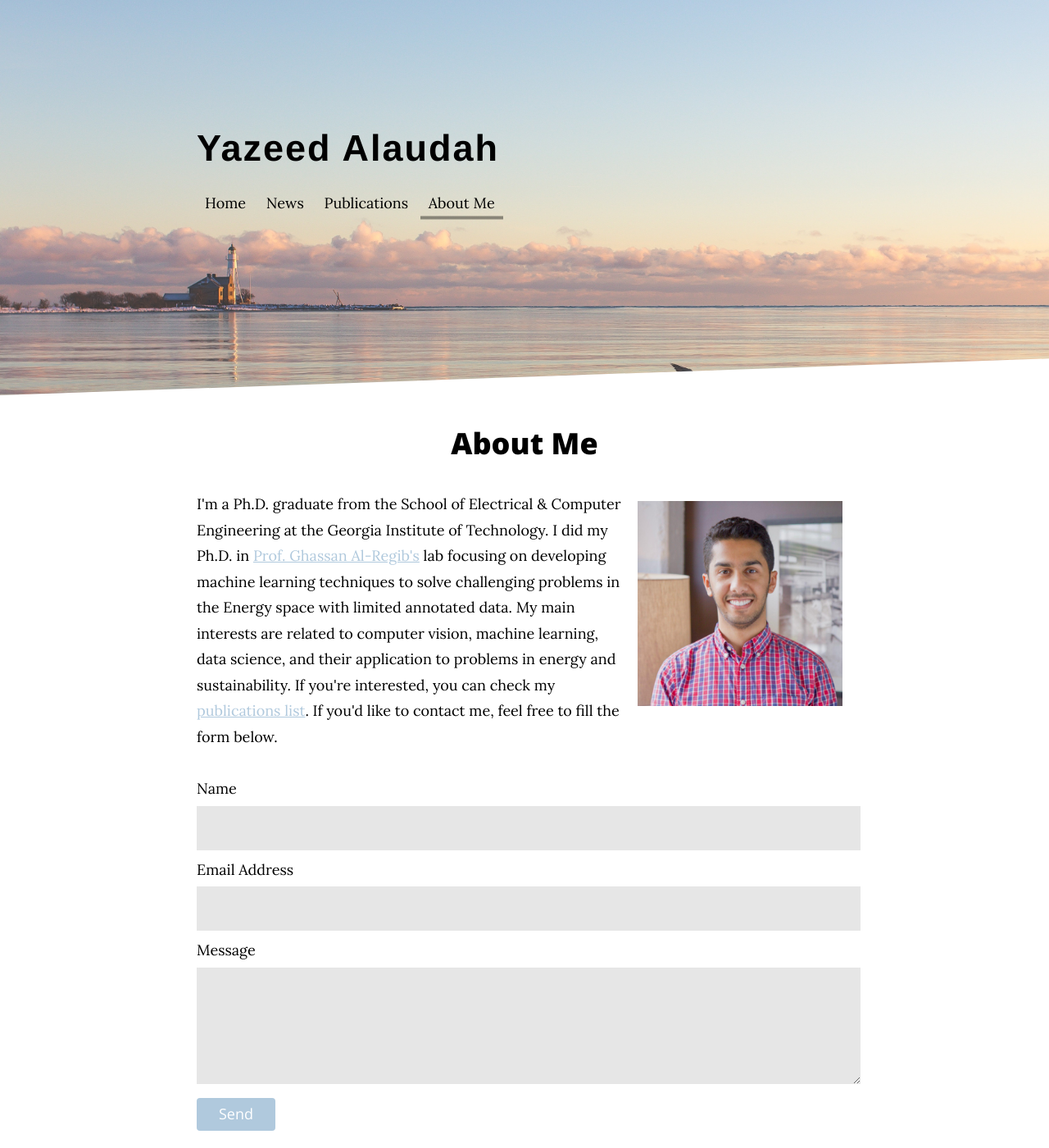
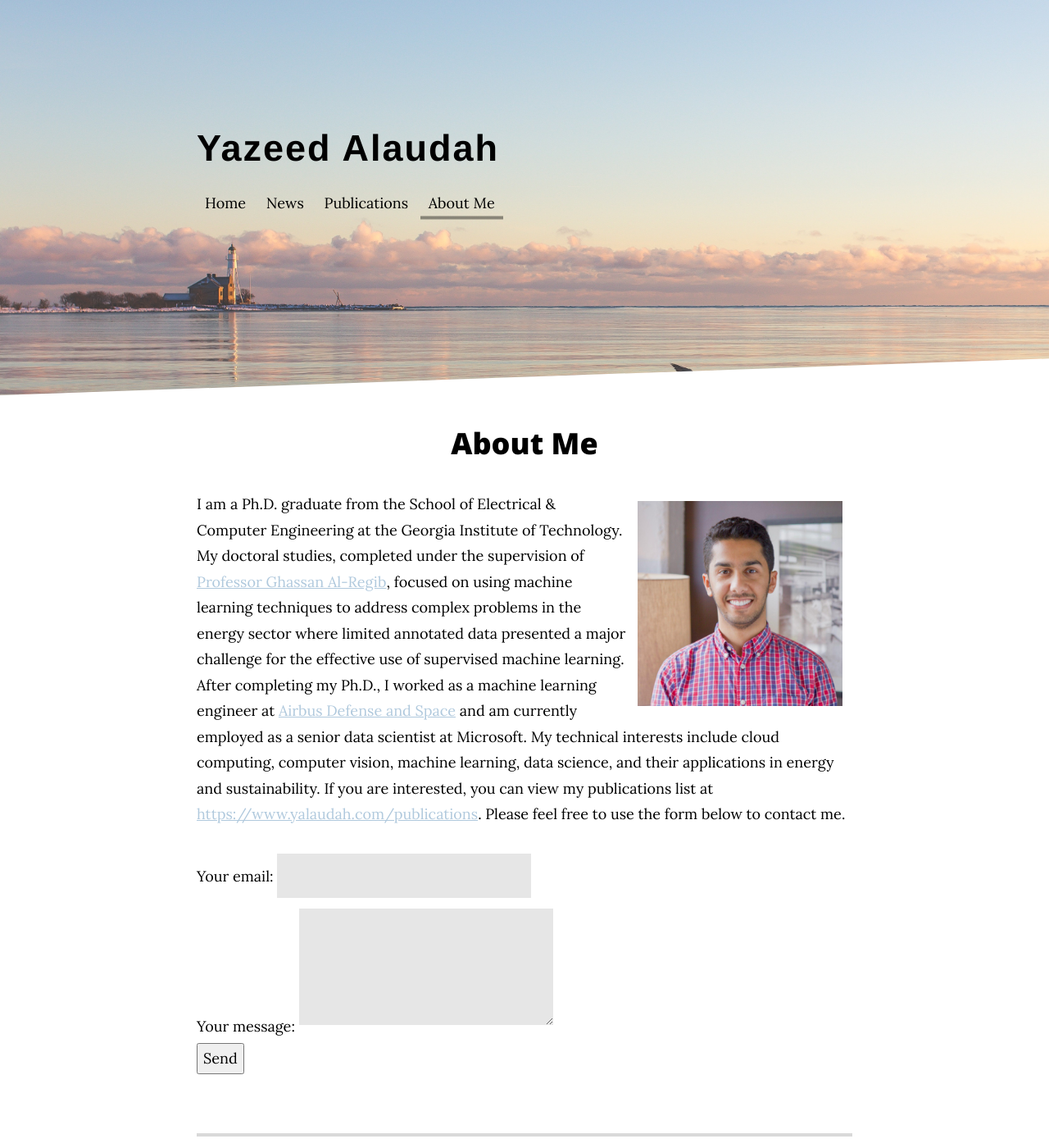
Before and after one commit to yalaudah/yalaudah.github.io, a Jekyll site: the page built from aboutme.md, in a window 1280 px wide and 1400 px high. Shown: the whole window at 82% size. Built offline with Jekyll 4.4.1, drawn with Linux system fonts in a browser that asks for light colours; nearby versions of some CDN libraries; some web fonts are replaced.

Commit message:
updating about me page

```diff
--- a/aboutme.md
+++ b/aboutme.md
@@ -11,19 +11,25 @@ title: About Me
 
 <div>
 
-  <p>I'm a Ph.D. graduate from the School of Electrical & Computer Engineering at the Georgia Institute of Technology. I did my Ph.D. in <a href=" https://ghassanalregib.info/"> Prof. Ghassan Al-Regib's</a> lab focusing on developing machine learning techniques to solve challenging problems in the Energy space with limited annotated data. My main interests are related to computer vision, machine learning, data science, and their application to problems in energy and sustainability. If you're interested, you can check my  <a href="https://www.yalaudah.com/publications"> publications list</a>. If you'd like to contact me, feel free to fill the form below.</p>
+<p>
+I am a Ph.D. graduate from the School of Electrical & Computer Engineering at the Georgia Institute of Technology. My doctoral studies, completed under the supervision of <a href="https://ghassanalregib.info/"> Professor Ghassan Al-Regib</a>, focused on using machine learning techniques to address complex problems in the energy sector where limited annotated data presented a major challenge for the effective use of supervised machine learning. After completing my Ph.D., I worked as a machine learning engineer at <a href="https://airbusus.com/">Airbus Defense and Space</a> and am currently employed as a senior data scientist at Microsoft. My technical interests include cloud computing, computer vision, machine learning, data science, and their applications in energy and sustainability. If you are interested, you can view my publications list at <a href="https://www.yalaudah.com/publications">https://www.yalaudah.com/publications</a>. Please feel free to use the form below to contact me.
+</p>
 
 
-
-<form action="https://formspree.io/yalaudah@gmail.com" method="POST">
-    <label for="name">Name</label>
-    <input type="text" id="name" name="name" class="full-width"><br>
-    <label for="email">Email Address</label>
-    <input type="email" id="email" name="_replyto" class="full-width"><br>
-    <label for="message">Message</label>
-    <textarea name="message" id="message" cols="30" rows="10" class="full-width"></textarea><br>
-    <input type="submit" value="Send" class="button">
-  </form>
-
+<form
+  action="https://formspree.io/f/xnqyaeay"
+  method="POST"
+>
+  <label>
+    Your email:
+    <input type="email" name="email">
+  </label>
+  <label>
+    Your message:
+    <textarea name="message"></textarea>
+  </label>
+  <!-- your other form fields go here -->
+  <button type="submit">Send</button>
+</form>
 
 </div>
```
